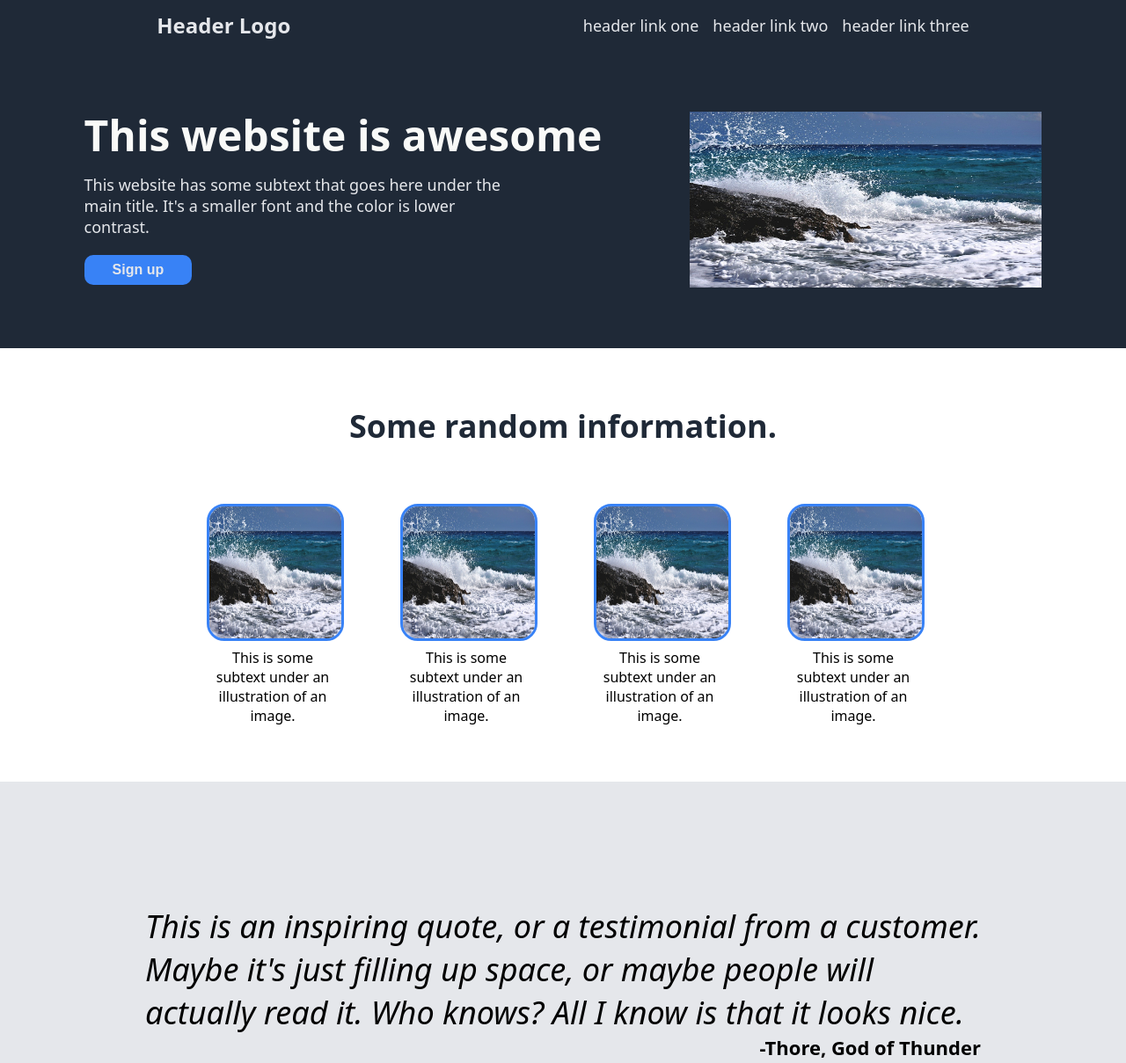
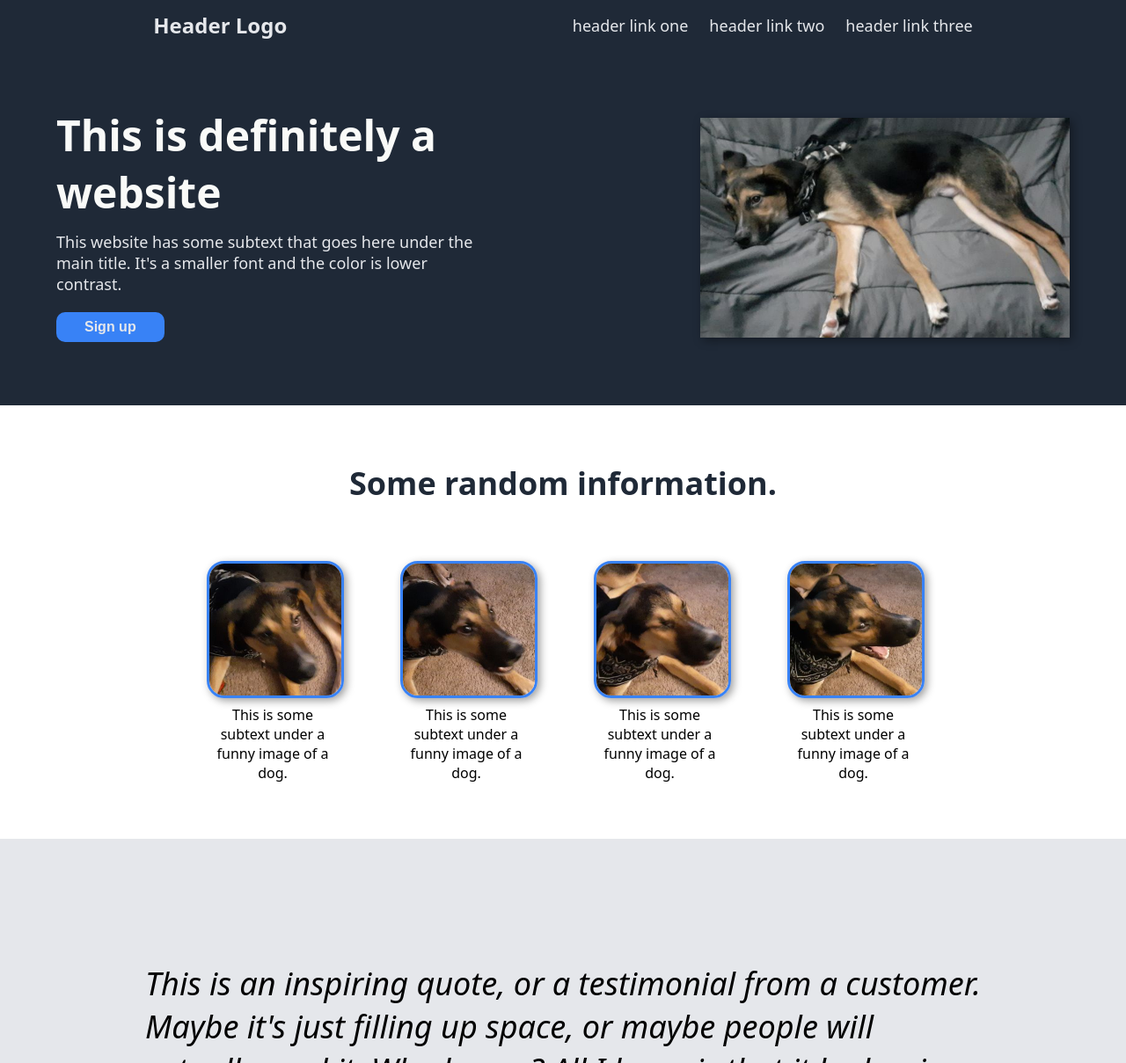
Before and after one commit to scojr/landing-page, a plain HTML site: page index.html in a window 1280 px wide. Shown: the top 1209 px of the page at 88% size. Drawn offline with Linux system fonts and the light colour scheme.

Commit message:
polish overall stylesheet
Replaces stock placeholder images, fixes typos, and touches up the landing page style.

```diff
--- a/index.html
+++ b/index.html
@@ -11,21 +11,20 @@
 
             <div>Header Logo</div>
             <ul>
-                <li>header link one</li>
-                <li>header link two</li>
-                <li>header link three</li>
+                <li><a href="https://www.google.com/">header link one</a></li>
+                <li><a href="https://www.google.com/">header link two</a></li>
+                <li><a href="https://www.google.com/">header link three</a></li>
             </ul>
             </div>
         </div>
 
         <div class="hero-block">
             <div class="hero-left">
-                <h1>This website is awesome</h1>
+                <h1>This is definitely a website</h1>
                 <p>This website has some subtext that goes here under the main title. It's a smaller font and the color is lower contrast.</p>
                 <button>Sign up</button>
             </div>
-            <img src="./images/sea-foam.jpg" alt="placeholder image of the sea" width="400" height="200">
-            <!-- Sea foam image from dimitrisvetsikas1969 on Pixabay -->
+            <img src="./images/sleepy_dog.jpg" alt="a dog lying on a couch" width="420" height="250">
 
         </div>
 
@@ -33,20 +32,20 @@
             <h2>Some random information.</h2>
                 <div class="cards">
                     <div class="info">
-                        <img src="./images/sea-foam.jpg" alt="placeholder image of the sea" width="150" height="150">
-                        This is some subtext under an illustration of an image.
+                        <img src="./images/dog_1.jpg" alt="a dog making a funny face" width="150" height="150">
+                        This is some subtext under a funny image of a dog.
                     </div>
                     <div class="info">
-                        <img src="./images/sea-foam.jpg" alt="placeholder image of the sea" width="150" height="150">
-                        This is some subtext under an illustration of an image.
+                        <img src="./images/dog_3.jpg" alt="a dog making a funny face" width="150" height="150">
+                        This is some subtext under a funny image of a dog.
                     </div>
                     <div class="info">
-                        <img src="./images/sea-foam.jpg" alt="placeholder image of the sea" width="150" height="150">
-                        This is some subtext under an illustration of an image.
+                        <img src="./images/dog_2.jpg" alt="a dog making a funny face" width="150" height="150">
+                        This is some subtext under a funny image of a dog.
                     </div>
                     <div class="info">
-                        <img src="./images/sea-foam.jpg" alt="placeholder image of the sea" width="150" height="150">
-                        This is some subtext under an illustration of an image.
+                        <img src="./images/dog_4.jpg" alt="a dog making a funny face" width="150" height="150">
+                        This is some subtext under a funny image of a dog.
                     </div>
                 </div>
             </div>
@@ -55,7 +54,7 @@
         <div class="quote-block">
             <div class="quote-text">
                 <p class="quote">This is an inspiring quote, or a testimonial from a customer. Maybe it's just filling up space, or maybe people will actually read it. Who knows? All I know is that it looks nice.</p>
-                <div class="attribute">-Thore, God of Thunder</div>
+                <div class="attribute">-Dr. Buppy, Ph.D.</div>
             </div>
         </div>
 
--- a/style.css
+++ b/style.css
@@ -21,10 +21,9 @@ body {
 .header ul {
     list-style: none;
     display: flex;
-    gap: 16px;
+    gap: 24px;
     font-size: 18px;
     font-weight: 300;
-
 }
 
 .hero-block {
@@ -134,6 +133,7 @@ body {
 
 img {
     flex-shrink: 0;
+    box-shadow: 3px 3px 10px #00000062;
 }
 
 button {
@@ -151,3 +151,8 @@ button {
     border: 2px solid #F9FAF8;
     color: #F9FAF8;
 }
+
+a {
+    color: #E5E7EB;
+    text-decoration: none;
+}
```
Also changed, not shown: images/dog_1.jpg (added), images/dog_2.jpg (added), images/dog_3.jpg (added), images/dog_4.jpg (added), images/sea-foam.jpg (deleted), images/sleepy_dog.jpg (added).
